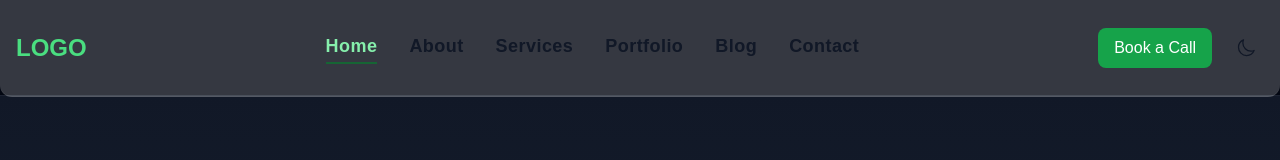
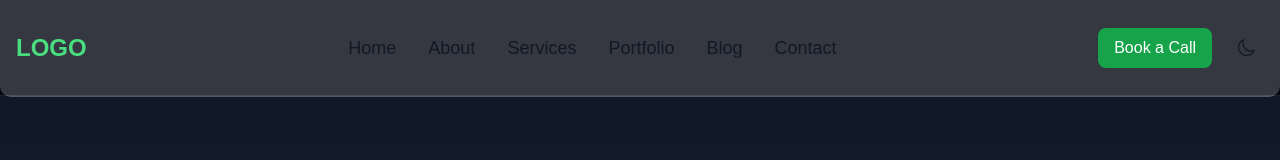
Before and after one commit to cmaurice25/chaffin-site, a Next.js app: page / in a window 1280 px wide. Shown: the top 160 px of the page. Built offline with nearby package versions, Linux system fonts and the light colour scheme.

Commit message:
refactor: set up modular setup for MobileMenu, themeToggle, navHelpers. this simplifies the Navbar

```diff
--- a/src/components/MobileMenu.tsx
+++ b/src/components/MobileMenu.tsx
@@ -0,0 +1,44 @@
+
+
+import Link from 'next/link';
+import { navItems } from '@/config/navItems';
+import { getMobileLinkClasses } from '@/utils/navHelpers';
+
+interface MobileMenuProps {
+  isOpen: boolean;
+  setIsOpen: (open: boolean) => void;
+  pathname: string;
+}
+
+export default function MobileMenu({ isOpen, setIsOpen, pathname }: MobileMenuProps) {
+  return (
+    <>
+      {isOpen && (
+        <div
+          className="fixed inset-0 z-[9999] bg-black/30 transition-opacity duration-300"
+          onClick={() => setIsOpen(false)}
+        />
+      )}
+      <div
+        className={`absolute top-full right-4 w-48 md:hidden border-8 border-gray-600 rounded-xl overflow-hidden shadow-lg transition-all duration-300 z-[10000] ${
+          isOpen ? 'opacity-100 translate-x-0' : 'opacity-0 translate-x-5'
+        }`}
+        style={{ pointerEvents: isOpen ? 'auto' : 'none' }}
+      >
+        <div className="flex flex-col p-2 space-y-6 bg-gray-700 rounded-xl">
+          {navItems.map((link, index) => (
+            <Link
+              key={link.name}
+              href={link.href}
+              className={`${getMobileLinkClasses(link.href, pathname)} px-4 py-3 rounded-lg`}
+              style={{ transitionDelay: isOpen ? `${index * 75}ms` : '0ms' }}
+              onClick={() => setIsOpen(false)}
+            >
+              {link.name}
+            </Link>
+          ))}
+        </div>
+      </div>
+    </>
+  );
+}
--- a/src/components/Navbar.tsx
+++ b/src/components/Navbar.tsx
@@ -4,6 +4,9 @@ import { usePathname } from 'next/navigation';
 import { useState, useEffect, useRef } from "react";
 import { Bars3Icon, XMarkIcon, MoonIcon, SunIcon } from "@heroicons/react/24/outline";
 import { navItems } from '@/config/navItems';
+import MobileMenu from './MobileMenu';
+import { getLinkClasses } from '@/utils/navHelpers';
+import ThemeToggle from './ThemeToggle';
 
 export default function Navbar() {
   // --- Path & Previous Path ---
@@ -53,20 +56,6 @@ export default function Navbar() {
   const blur = 2 + scrollFactor * 4;
   const toggleTheme = () => setTheme(theme === "dark" ? "light" : "dark");
 
-  const getLinkClasses = (href: string) =>
-    `relative text-lg font-semibold pb-1 tracking-wide
-    text-[var(--navbar-text)] hover:text-green-600
-    after:absolute after:left-0 after:bottom-0 after:h-[2px] after:bg-green-800
-    after:w-0 hover:after:w-full after:transition-[width] after:duration-300
-    ${pathname === href ? "text-green-300 after:w-full" : ""}`;
-
-  const getMobileLinkClasses = (href: string) =>
-    `text-lg font-medium ${
-      pathname === href
-        ? "text-green-300"
-        : "text-[var(--navbar-text)] hover:text-green-400"
-    }`;
-
   return (
     <header
       style={{
@@ -88,7 +77,7 @@ export default function Navbar() {
             <Link
               key={link.name}
               href={link.href}
-              className={getLinkClasses(link.href)}
+              className={getLinkClasses(link.href, pathname)}
             >
               {link.name}
             </Link>
@@ -104,17 +93,7 @@ export default function Navbar() {
             Book a Call
           </Link>
 
-          <button
-            onClick={toggleTheme}
-            className="p-2 rounded hover:bg-gray-700 transition"
-            aria-label="Toggle theme"
-          >
-            {theme === "dark" ? (
-              <SunIcon className="h-5 w-5 text-[var(--navbar-text)]" />
-            ) : (
-              <MoonIcon className="h-5 w-5 text-[var(--navbar-text)]" />
-            )}
-          </button>
+          <ThemeToggle theme={theme} toggleTheme={toggleTheme} />
 
           {/* Mobile Menu Button */}
           <button
@@ -132,36 +111,7 @@ export default function Navbar() {
       </div>
       <div className="absolute bottom-0 left-0 w-full h-px bg-gradient-to-b from-white/10 to-transparent pointer-events-none"></div>
 
-      {isOpen && (
-        <div
-          className="fixed inset-0 z-55 bg-black/30 transition-opacity duration-300"
-          onClick={() => setIsOpen(false)}
-        />
-      )}
-
-      {/* Mobile Dropdown */}
-      <div
-        className={`absolute top-full right-4 w-48 md:hidden border-8 border-gray-600 rounded-xl overflow-hidden shadow-lg transition-all duration-300 z-60 ${
-          isOpen ? "opacity-100 translate-x-0" : "opacity-0 translate-x-5"
-        }`}
-        style={{ pointerEvents: isOpen ? "auto" : "none" }}
-      >
-        <div className="flex flex-col p-2 space-y-6 bg-gray-700">
-          {navItems.map((link, index) => (
-            <Link
-              key={link.name}
-              href={link.href}
-              className={`${getMobileLinkClasses(link.href)} transition-all duration-300 px-4 py-3 rounded-lg`}
-              style={{
-                transitionDelay: isOpen ? `${index * 75}ms` : "0ms"
-              }}
-              onClick={() => setIsOpen(false)}
-            >
-              {link.name}
-            </Link>
-          ))}
-        </div>
-      </div>
+      <MobileMenu isOpen={isOpen} setIsOpen={setIsOpen} pathname={pathname} />
     </header>
   );
 }
--- a/src/components/ThemeToggle.tsx
+++ b/src/components/ThemeToggle.tsx
@@ -0,0 +1,24 @@
+
+
+import { MoonIcon, SunIcon } from "@heroicons/react/24/outline";
+
+interface ThemeToggleProps {
+  theme: "dark" | "light";
+  toggleTheme: () => void;
+}
+
+export default function ThemeToggle({ theme, toggleTheme }: ThemeToggleProps) {
+  return (
+    <button
+      onClick={toggleTheme}
+      className="p-2 rounded hover:bg-gray-700 transition"
+      aria-label="Toggle theme"
+    >
+      {theme === "dark" ? (
+        <SunIcon className="h-5 w-5 text-[var(--navbar-text)]" />
+      ) : (
+        <MoonIcon className="h-5 w-5 text-[var(--navbar-text)]" />
+      )}
+    </button>
+  );
+}
--- a/src/utils/navHelpers.ts
+++ b/src/utils/navHelpers.ts
@@ -0,0 +1,16 @@
+
+
+
+export const getLinkClasses = (href: string, pathname: string) =>
+  `relative text-lg font-semibold pb-1 tracking-wide
+   text-[var(--navbar-text)] hover:text-green-600
+   after:absolute after:left-0 after:bottom-0 after:h-[2px] after:bg-green-800
+   after:w-0 hover:after:w-full after:transition-[width] after:duration-300
+   ${pathname === href ? "text-green-300 after:w-full" : ""}`;
+
+export const getMobileLinkClasses = (href: string, pathname: string) =>
+  `text-lg font-medium ${
+    pathname === href
+      ? "text-green-300"
+      : "text-[var(--navbar-text)] hover:text-green-400"
+  }`;
```
